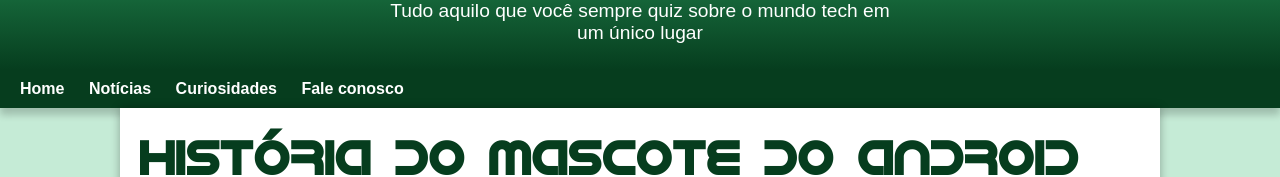
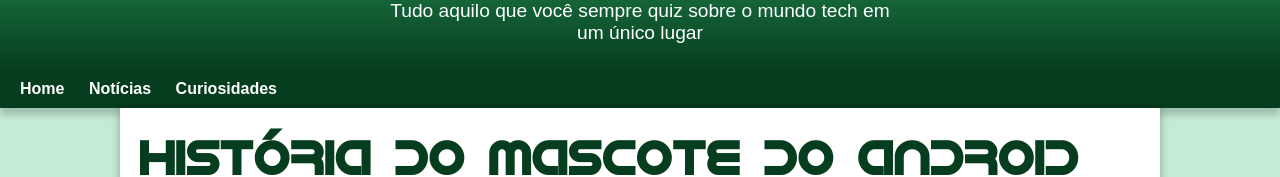
Before and after one commit to RamonRabsaque/projeto-android, a plain HTML site: page index.html in a window 1280 px wide. Shown: the part 120-297 px from the top of the page. Drawn offline with Linux system fonts and the light colour scheme.

```diff
--- a/index.html
+++ b/index.html
@@ -17,7 +17,6 @@
         <a href="">Home</a>
         <a href="">Notícias</a>
         <a href="">Curiosidades</a>
-        <a href="">Fale conosco</a>
     </nav>
     <main>
         <article>
```
